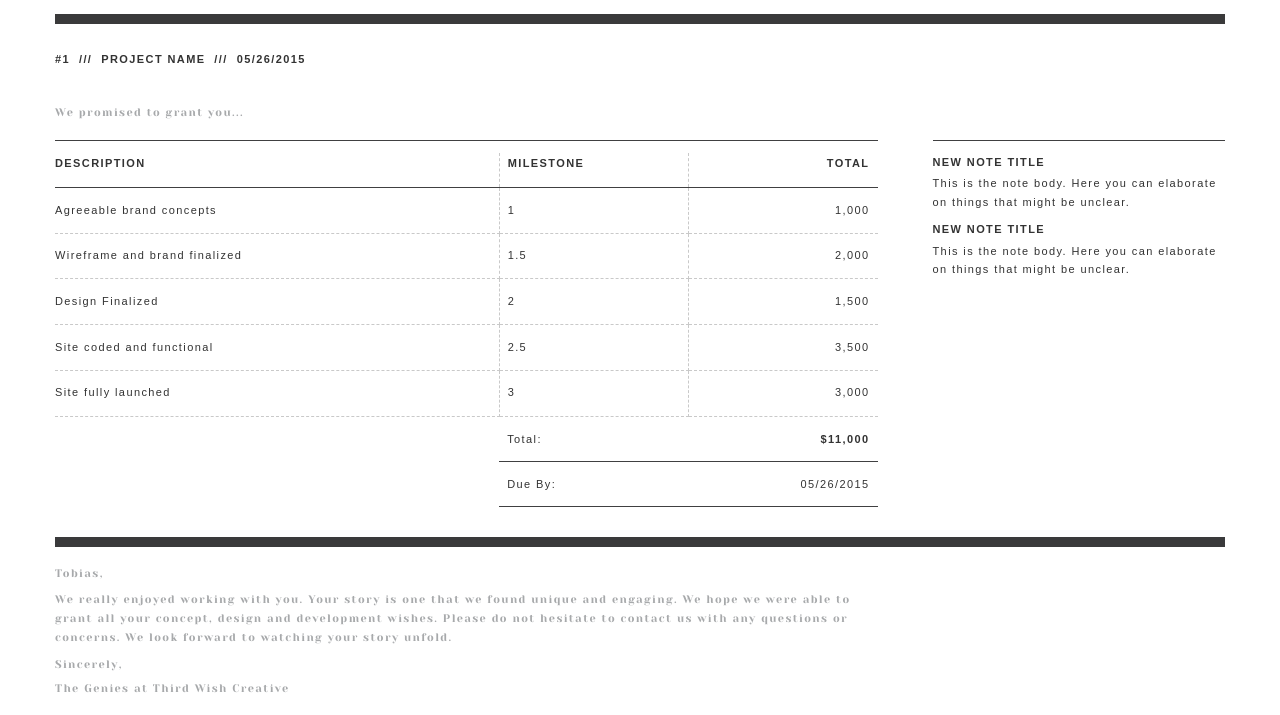
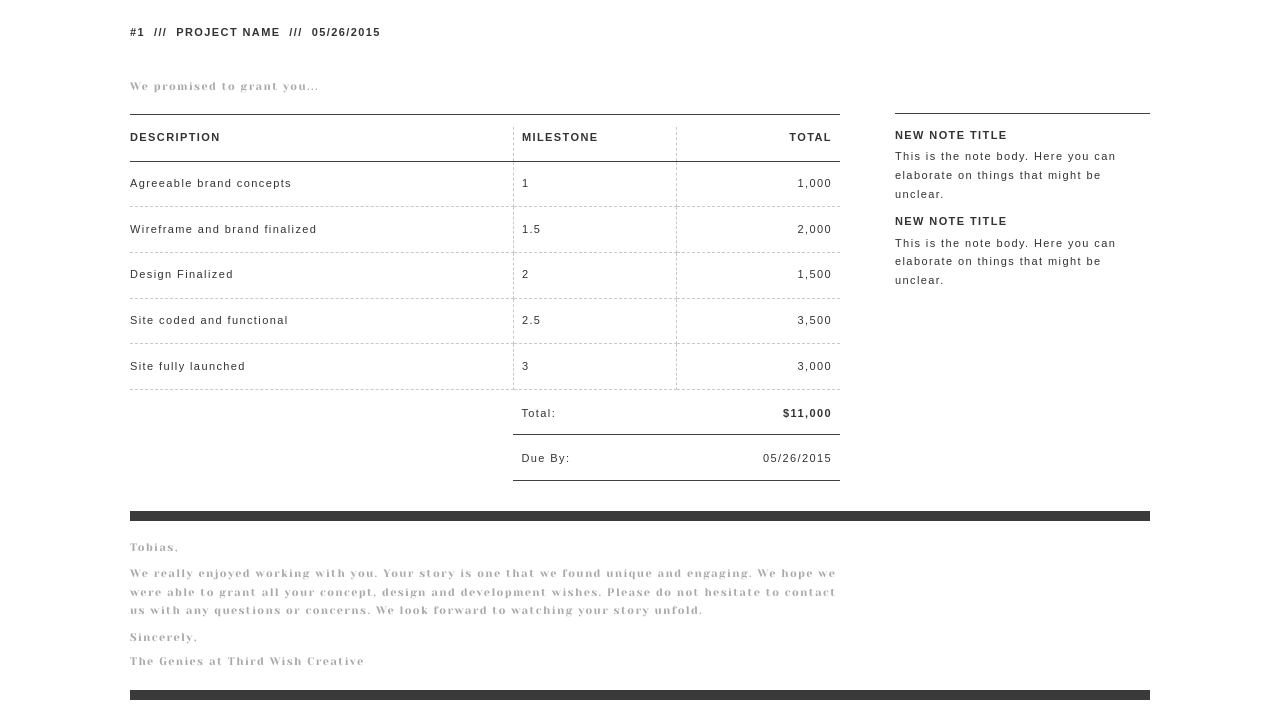
Before and after one commit to joshkirk/AngularJS-Invoice, a plain HTML site: page index.html in a window 1280 px wide. Shown: the part 354-1069 px from the top of the page. Drawn offline with nearby package versions, Linux system fonts and the light colour scheme.

Commit message:
changed container width

```diff
--- a/css/style.css
+++ b/css/style.css
@@ -282,6 +282,9 @@ table tfoot.subtotal tr td:first-child {
 .shown-on-mobile {
     display: none;
 }
+.container {
+    width: 1020px;
+}
 @media only screen and (max-width: 1040px)  {
     .shown-on-mobile {
         position: absolute;
```
